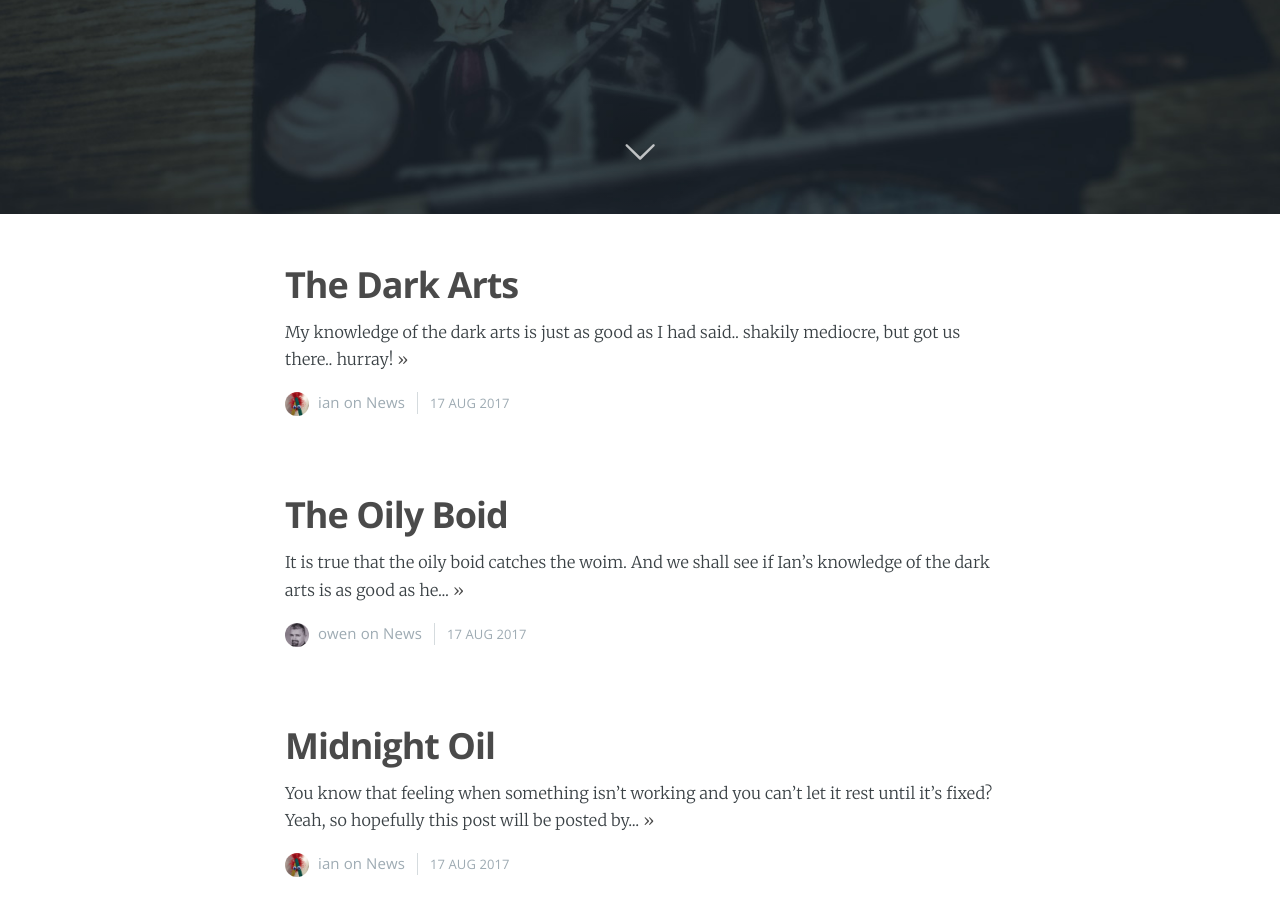
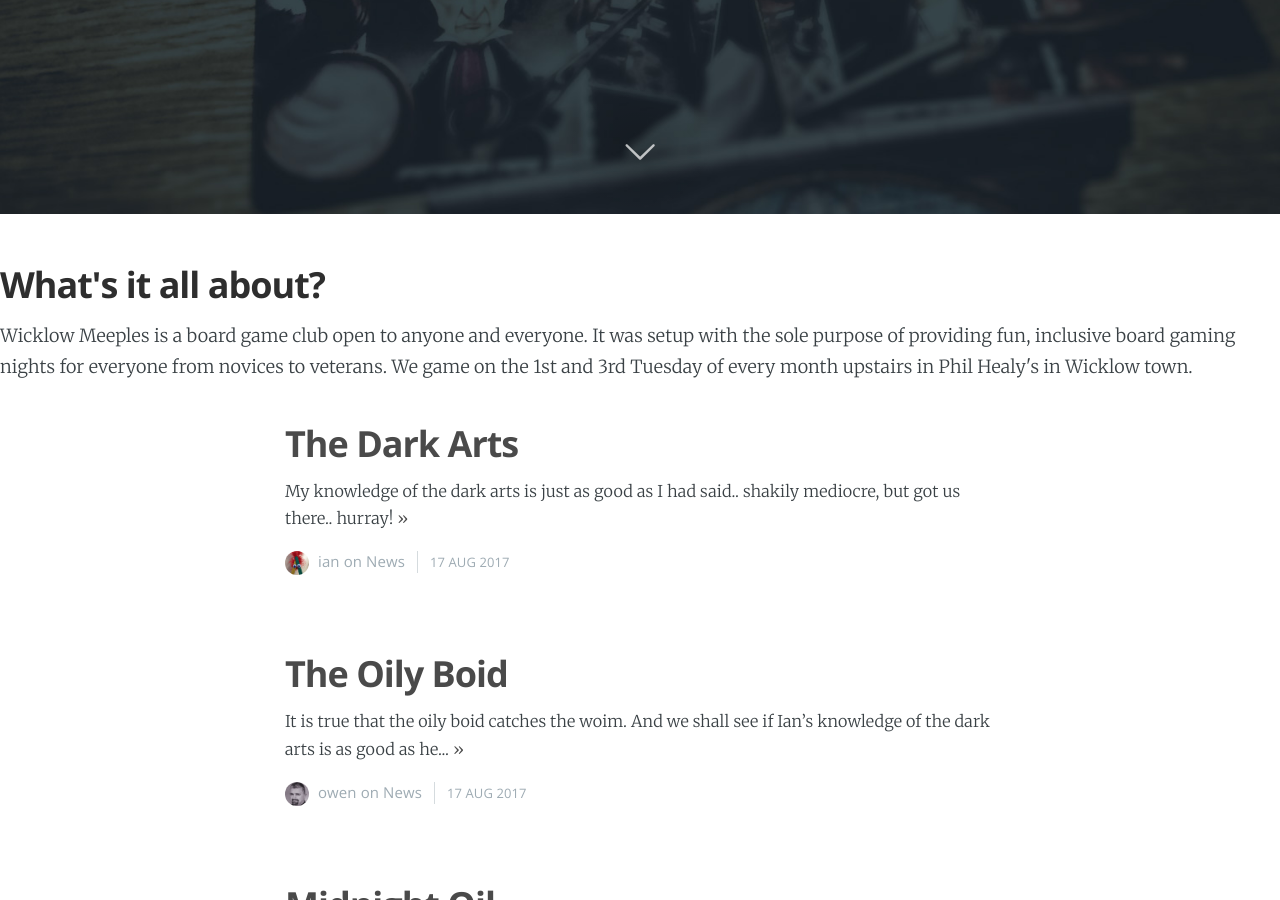
Before and after one commit to owenmcg/owenmcg.github.io, a Jekyll site: the page built from index.html, in a window 1280 px wide and 900 px high, scrolled down 686 px. Built offline with Jekyll 4.4.1, drawn with Linux system fonts in a browser that asks for light colours; nearby versions of some CDN libraries; the list of posts is cut into pages by our own code.

Commit message:
welcome div

```diff
--- a/index.html
+++ b/index.html
@@ -29,6 +29,11 @@ current: home
 </header>
 
 <!-- The main content area on the homepage -->
+<div class="content welcome">
+    <h2 class="post-title welcome">What's it all about?</h2>
+    <p class="post-excerpt">Wicklow Meeples is a board game club open to anyone and everyone. It was setup with the sole purpose of providing fun, inclusive board gaming nights for everyone from novices to veterans. We game on the 1st and 3rd Tuesday of every month upstairs in Phil Healy's in Wicklow town.
+    </p>
+</div>
 <main id="content" class="content" role="main">
 
     <!-- The tag below includes the post loop - partials/loop.hbs -->
```
